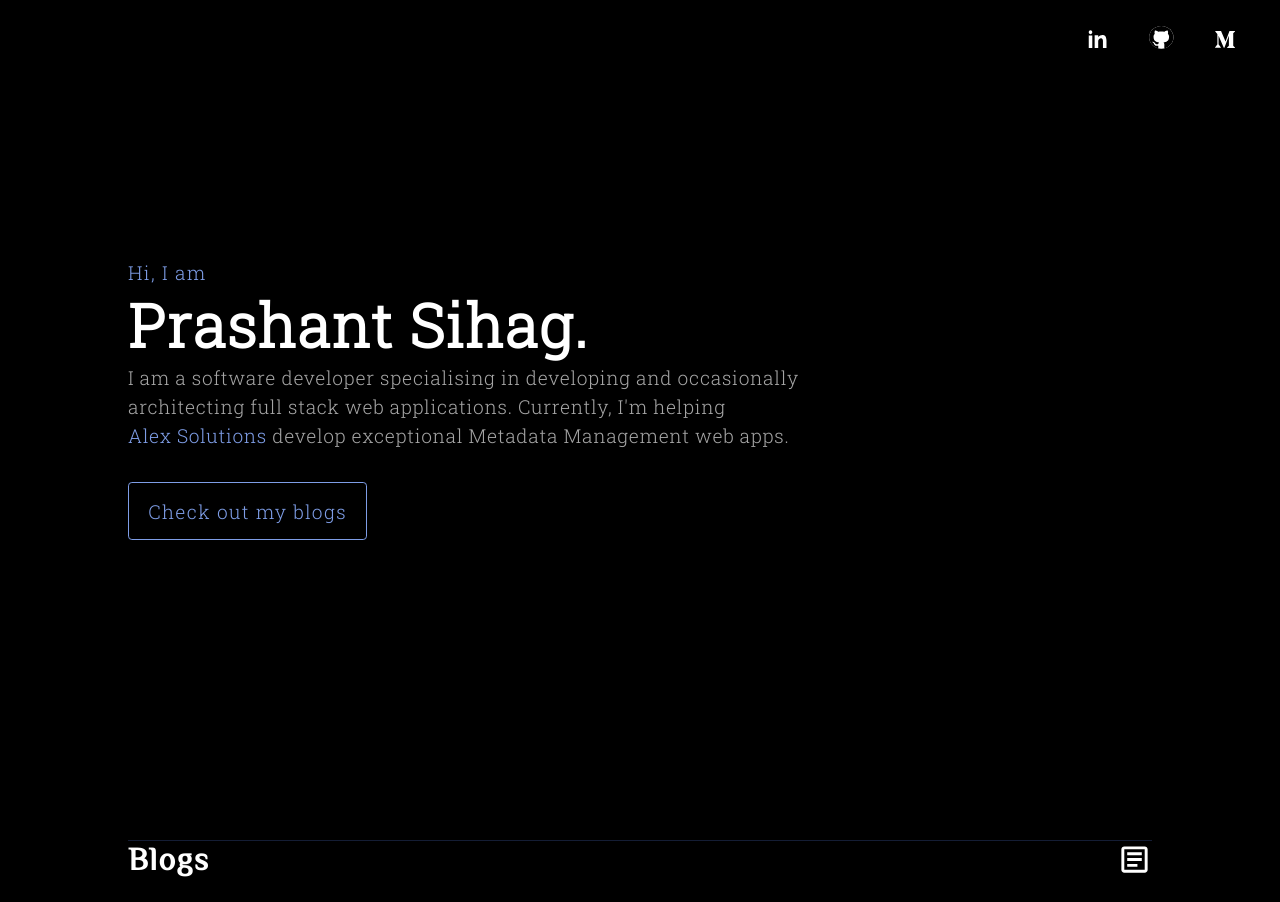
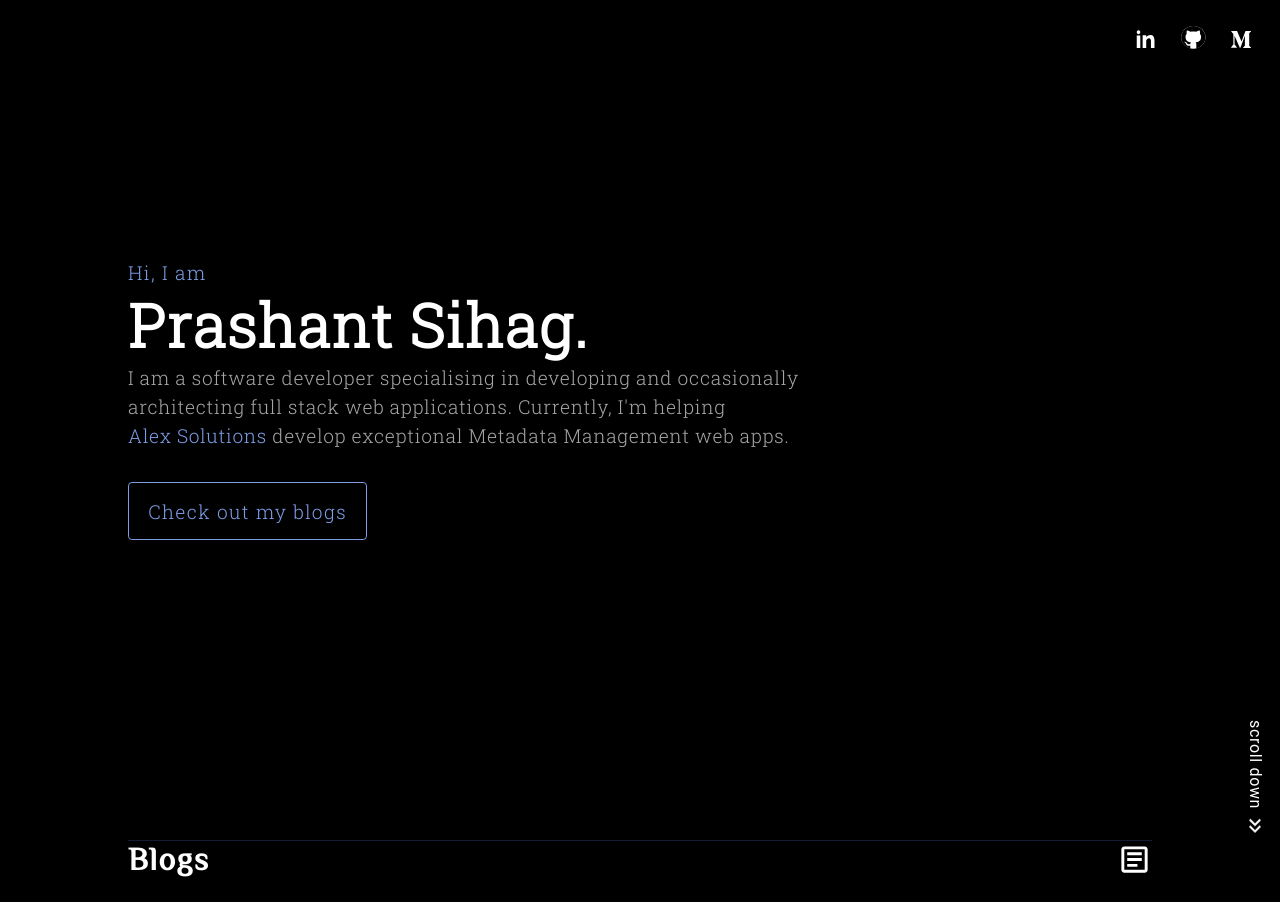
Before and after one commit to prashantsihag03/portfolio, a React app: page / in a window 1280 px wide. Shown: the top 902 px of the page. Built offline with nearby package versions, Linux system fonts and the light colour scheme.

Commit message:
margin removed from social icons, added scroll indicator on initial view

```diff
--- a/public/index.html
+++ b/public/index.html
@@ -69,6 +69,7 @@
 
             #root {
                 background-color: black;
+                position: "relative";
                 max-width: 1499px;
                 margin: auto;
             }
@@ -102,6 +103,20 @@
                     -webkit-transform: rotate(360deg);
                 }
             }
+            @keyframes bounce {
+                0% {
+                -webkit-transform: translateY(0);
+                transform: translateY(0);
+                }
+                50% {
+                -webkit-transform: translateY(15px);
+                transform: translateY(15px);
+                }
+                100% {
+                -webkit-transform: translateY(0);
+                transform: translateY(0);
+                }
+            }
         </style>
     </head>
     <body>
--- a/src/components/App/App.tsx
+++ b/src/components/App/App.tsx
@@ -1,4 +1,4 @@
-import { Box } from "@mui/material";
+import { Box, Typography } from "@mui/material";
 import * as React from "react";
 import StyledComponents from "styled-components";
 import QuickIconData from "../../Data/QuickIcons";
@@ -6,6 +6,7 @@ import Blogs from "../Blogs";
 import ClosingBlock from "../ClosingBlock";
 import QuickBioIcons from "../QuickBioIcons";
 import QuickBioInfo from "../QuickBioInfo";
+import KeyboardDoubleArrowDownIcon from '@mui/icons-material/KeyboardDoubleArrowDown';
 
 const Main = StyledComponents(Box)`
   margin-left: 10%;
@@ -26,6 +27,16 @@ const WebOnly = StyledComponents.div`
   @media only screen and (max-width: 800px) {
     display: none;
   }
+`;
+
+const Scroller = StyledComponents(KeyboardDoubleArrowDownIcon)`
+  animation-name: bounce;
+  -webkit-animation-timing-function: linear;
+  animation-timing-function: linear;
+  -webkit-animation-duration: 1s;
+  animation-duration: 1s;
+  -webkit-animation-iteration-count: infinite;
+  animation-iteration-count: infinite;
 `;
 
 
@@ -58,6 +69,19 @@ const App: React.FC = () => {
         <Blogs observer={intersectionObserver}/>
         <ClosingBlock observer={intersectionObserver}/>
       </Main>
+      <Box component="div" sx={{
+        position: "absolute",
+        display: "flex",
+        flexDirection: "column",
+        justifyContent: "center",
+        alignItems: "center",
+        right: "1%",
+        top: "90vh",
+        color: "white",
+      }}>
+        <Typography style={{writingMode: "vertical-lr", letterSpacing: "0.5pt", display: "flex", flexDirection: "row", justifyContent: "center", alignItems: "center", }}>scroll down</Typography>
+        <Scroller fontSize={"medium"}/>
+      </Box>
     </React.Fragment>
   );
 }
--- a/src/components/Icon/Icon.tsx
+++ b/src/components/Icon/Icon.tsx
@@ -9,7 +9,6 @@ const Li = StyledComponents.li`
   justify-content: end;
   align-items: center;
   width: 3em;
-  margin-right: 1em;
 `;
 
 const Img = StyledComponents.img`
```
Also changed, not shown: src/components/VerticalText/VerticalText.tsx (added, +12 -0 lines).
